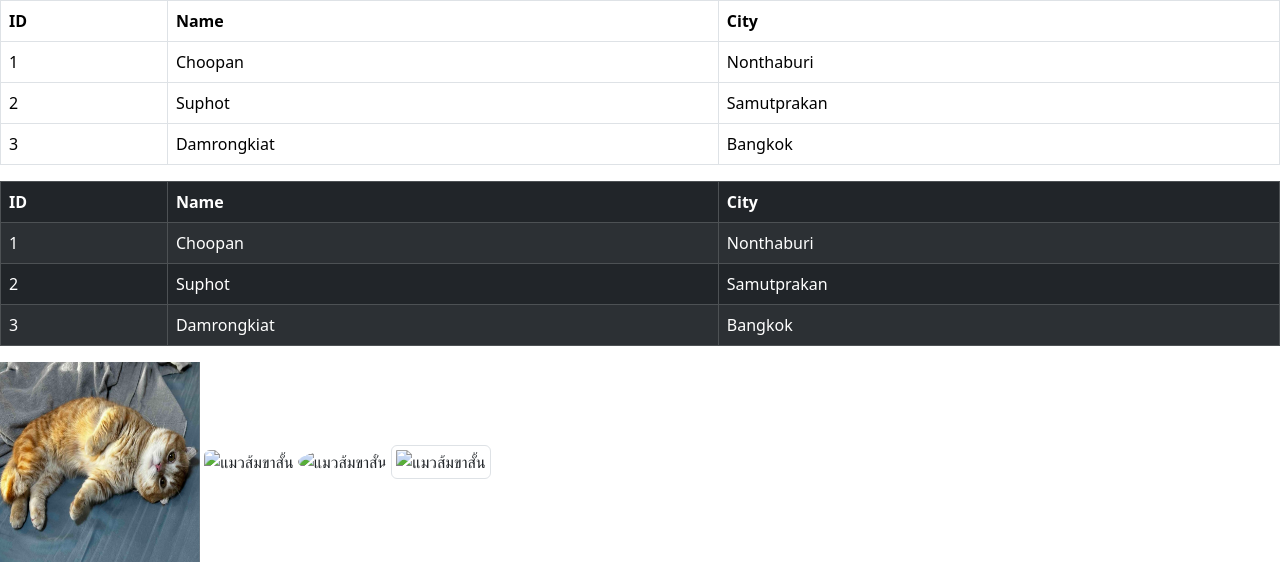
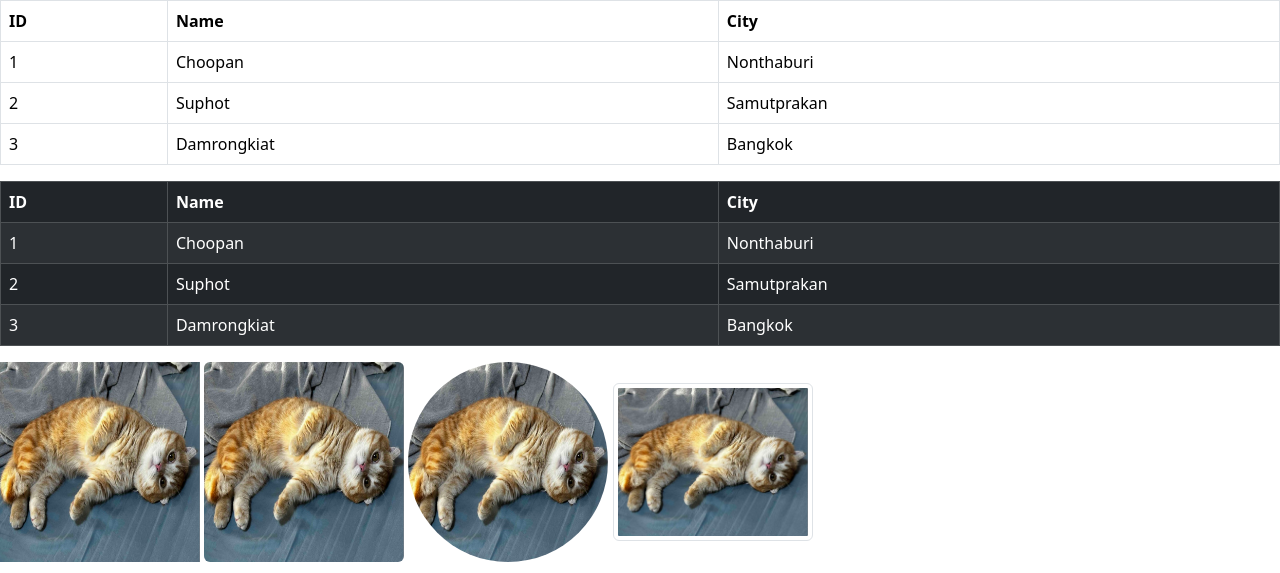
Before and after one commit to vaya75e/webtech67, a plain HTML site: page index.html in a window 1280 px wide. Shown: the top 573 px of the page. Drawn offline with nearby package versions, Linux system fonts and the light colour scheme.

Commit message:
Update index.html

```diff
--- a/index.html
+++ b/index.html
@@ -40,9 +40,9 @@
                 </tbody>
                 </table>
                 <img src="bingo.jpg" width="200" alt="แมวส้มขาสั้น" height="200">
-                <img src="img/bingo.jpg" class="rounded" alt="แมวส้มขาสั้น" width="200" height="200">
-                <img src="img/bingo.jpg" class="rounded-circle" alt="แมวส้มขาสั้น" width="200" height="200">
-                <img src="img/bingo.jpg" class="img-thumbnail" alt="แมวส้มขาสั้น" width="200" height="200">
+                <img src="bingo.jpg" class="rounded" alt="แมวส้มขาสั้น" width="200" height="200">
+                <img src="bingo.jpg" class="rounded-circle" alt="แมวส้มขาสั้น" width="200" height="200">
+                <img src="bingo.jpg" class="img-thumbnail" alt="แมวส้มขาสั้น" width="200" height="200">
                 <div class="container mt-3">
                     <h2>Contextual Colors</h2>
                     <p>Use the contextual classes to provide "meaning through colors":</p>
```
